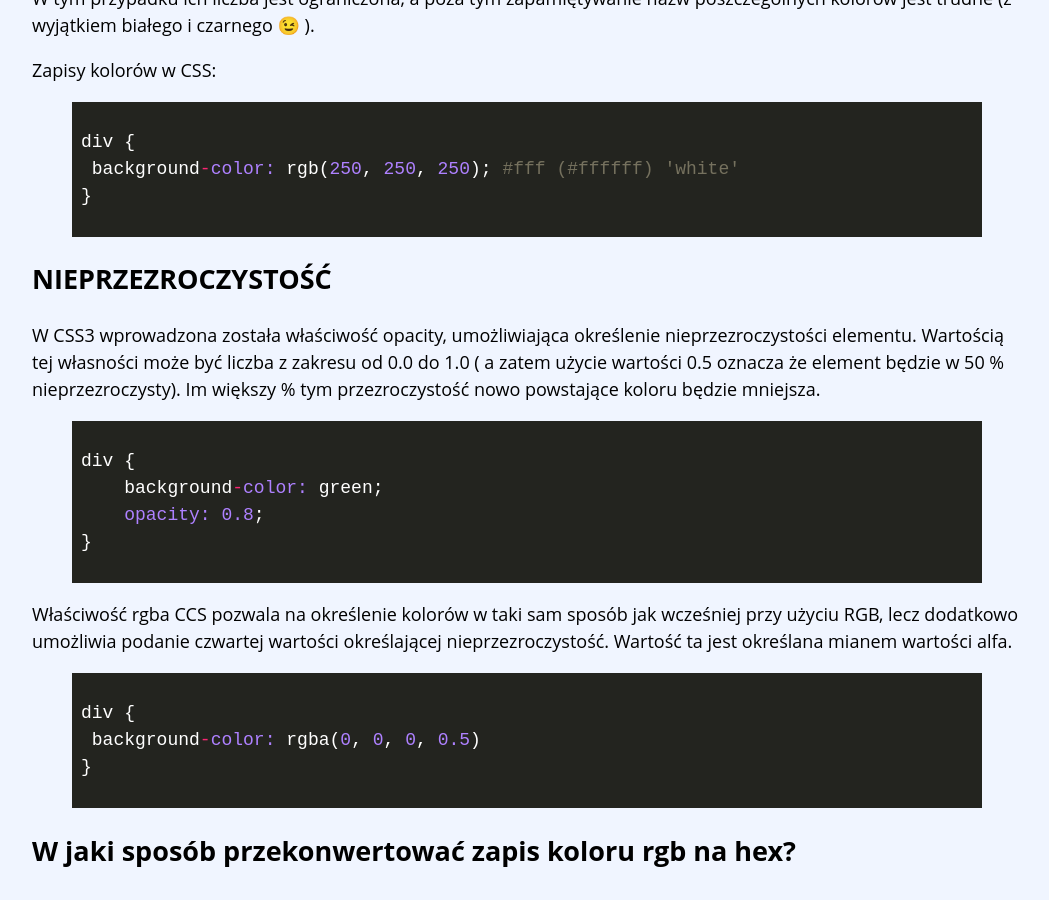
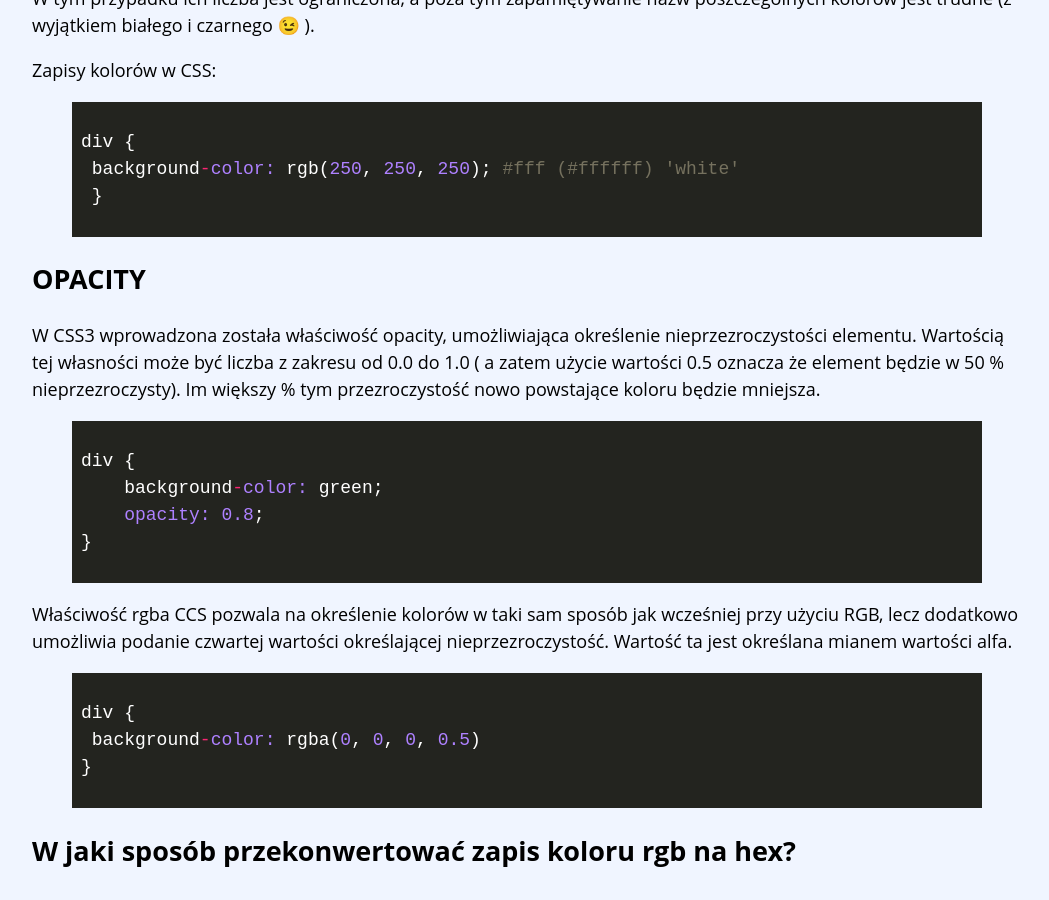
Before and after one commit to JustynaBed/Til, a Jekyll site: the page built from _posts/2018-03-04-zrozumienie-kolorów.md, in a window 1280 px wide and 900 px high, scrolled down 1325 px. Shown: the whole window, without its empty margins (83-1132 px from the left). Built offline with Jekyll 4.4.1, drawn with Linux system fonts in a browser that asks for light colours; nearby versions of some CDN libraries.

Commit message:
modified post about color

```diff
--- a/_posts/2018-03-04-zrozumienie-kolorów.md
+++ b/_posts/2018-03-04-zrozumienie-kolorów.md
@@ -56,10 +56,10 @@
 {% highlight ruby %}
 div {
  background-color: rgb(250, 250, 250); #fff (#ffffff) 'white'
-}
+ }
 {% endhighlight %}
 
-# **NIEPRZEZROCZYSTOŚĆ**
+# **OPACITY**
 
 W CSS3 wprowadzona została właściwość opacity, umożliwiająca określenie nieprzezroczystości elementu. Wartością tej własności może być liczba z zakresu od 0.0 do 1.0 ( a zatem użycie wartości 0.5 oznacza że element będzie w 50 % nieprzezroczysty). Im większy % tym przezroczystość nowo powstające koloru będzie mniejsza.
 
@@ -108,7 +108,7 @@
 Pamiętając, że:
 Cyfry 0-9 mają te same wartości co w systemie dziesiętnym, natomiast litery odpowiadają następującym wartościom: A = 10, B = 11, C = 12, D = 13, E = 14 oraz F = 15.
 
-Pierwsza para kodu szesnastkowego to: `#E8`
+*Pierwsza para kodu szesnastkowego to:* `#E8`
 
 + Obliczenie drugiej pary kodu szesnastkowego:
 
@@ -118,7 +118,7 @@
 
 125 - 112= **13**
 
-Uzupełnienie kodu szesnastkowego to: `#E87D`
+*Uzupełnienie kodu szesnastkowego to:* `#E87D`
 
 + Obliczenie trzeciej pary kodu szesnastkowego:
 
@@ -128,7 +128,7 @@
 
 35 - 32= **3**
 
-Nasz kolor w zapisie szesnastkowym: `#E87D23`
+*Nasz kolor w zapisie szesnastkowym:* `#E87D23`
 
 
 # **SPRAWDZANIE KONTRASTU**
```
